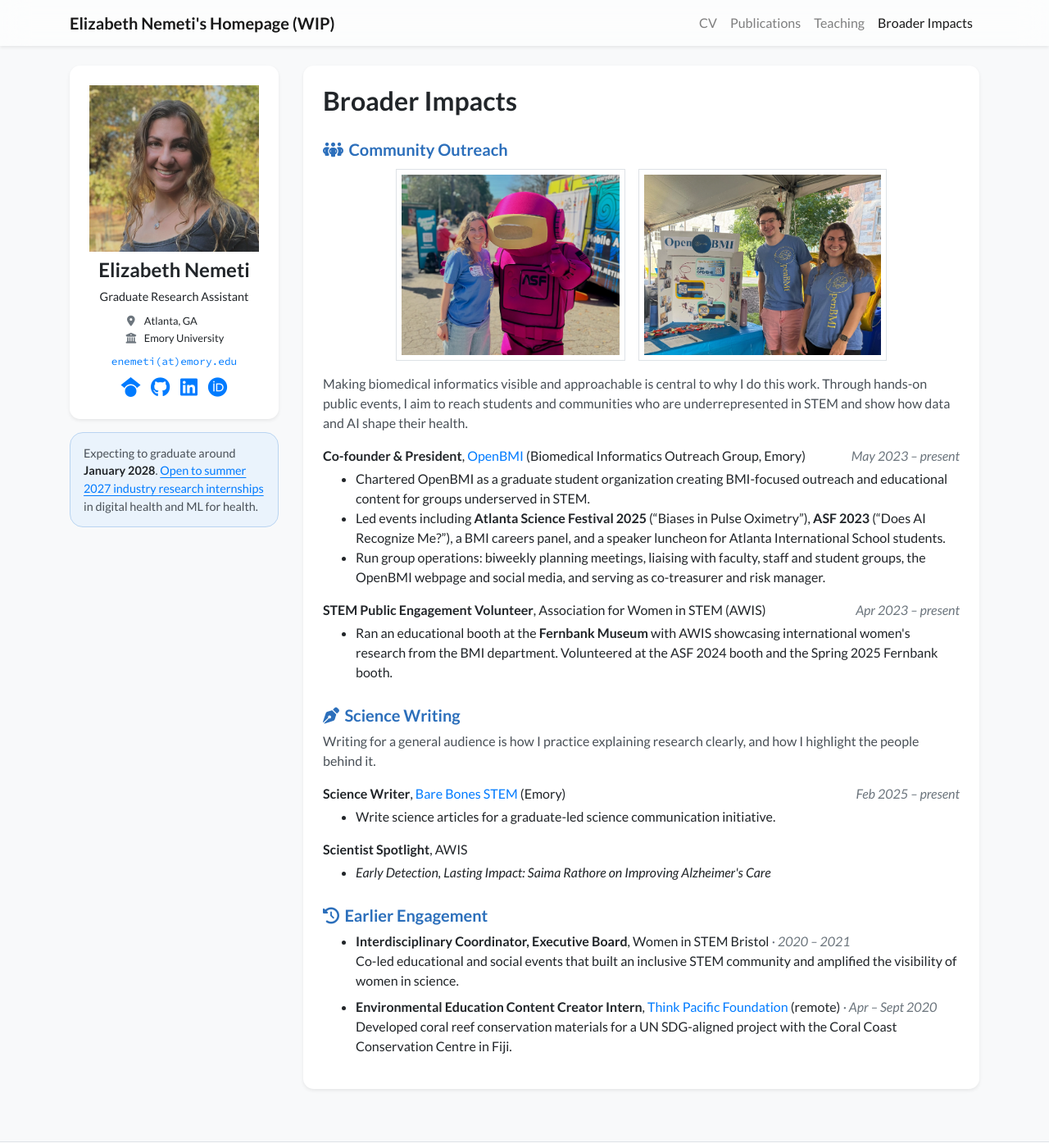
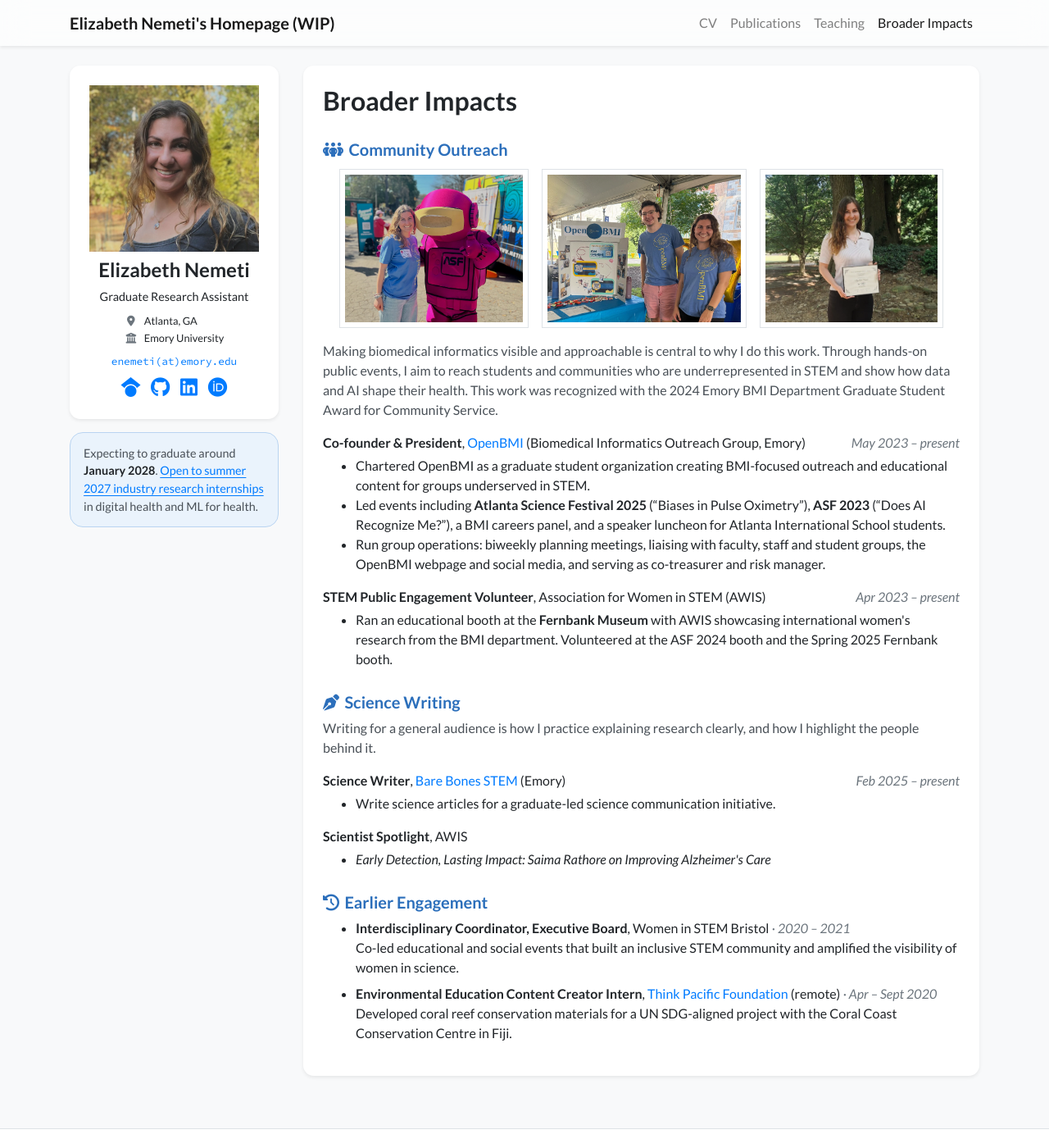
Before and after one commit to nemetielizabeth/nemetielizabeth.github.io, a Jekyll site: the page built from broader-impacts.html, in a window 1280 px wide and 1400 px high. Shown: the whole window at 82% size. Built offline with Jekyll 4.4.1, drawn with Linux system fonts in a browser that asks for light colours; nearby versions of some CDN libraries; a style sheet for code colours, icons or effects is not loaded.

Commit message:
Add community service award photo and mention to outreach
Co-Authored-By: Claude Opus 5.5 <noreply@anthropic.com>

```diff
--- a/assets/css/global.css
+++ b/assets/css/global.css
@@ -306,7 +306,7 @@ div.lazy {
 
 .bi-photos img {
     display: block;
-    height: 220px;
+    height: 180px;
     width: auto;
     max-width: 100%;
     object-fit: cover;
--- a/broader-impacts.html
+++ b/broader-impacts.html
@@ -17,9 +17,10 @@ navbar_title: Broader Impacts
             <div class="bi-photos">
                 <figure><img src="{{ '/assets/images/outreach/asf-mascot.webp' | relative_url }}" alt="Elizabeth with the Atlanta Science Festival mascot"></figure>
                 <figure><img src="{{ '/assets/images/outreach/openbmi-booth.webp' | relative_url }}" alt="Elizabeth and a fellow OpenBMI member at the OpenBMI outreach booth"></figure>
+                <figure><img src="{{ '/assets/images/outreach/community-service-award.webp' | relative_url }}" alt="Elizabeth holding the 2024 Emory BMI Graduate Student Award for Community Service"></figure>
             </div>
             <p class="bi-intro">
-                Making biomedical informatics visible and approachable is central to why I do this work. Through hands-on public events, I aim to reach students and communities who are underrepresented in STEM and show how data and AI shape their health.
+                Making biomedical informatics visible and approachable is central to why I do this work. Through hands-on public events, I aim to reach students and communities who are underrepresented in STEM and show how data and AI shape their health. This work was recognized with the 2024 Emory BMI Department Graduate Student Award for Community Service.
             </p>
 
             <div class="bi-role">
```
Also changed, not shown: assets/images/outreach/community-service-award.webp (added).
